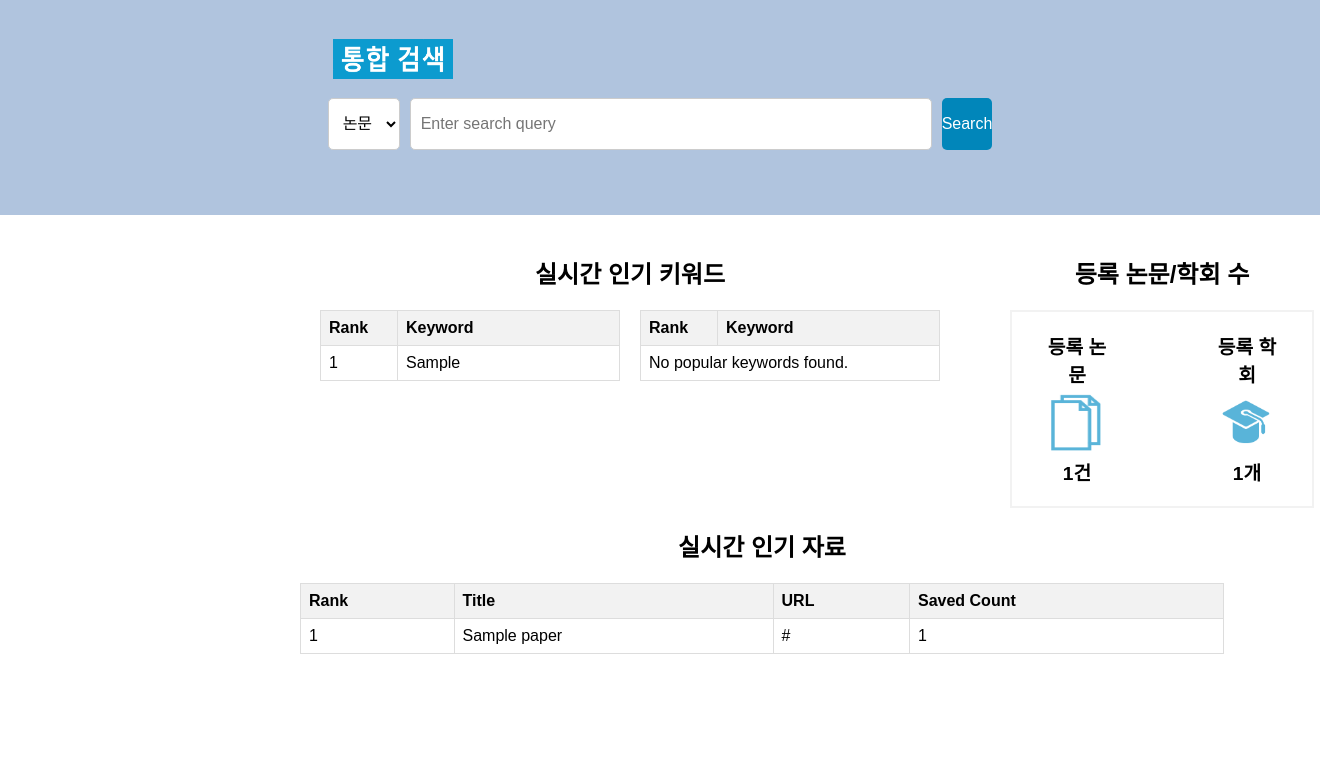
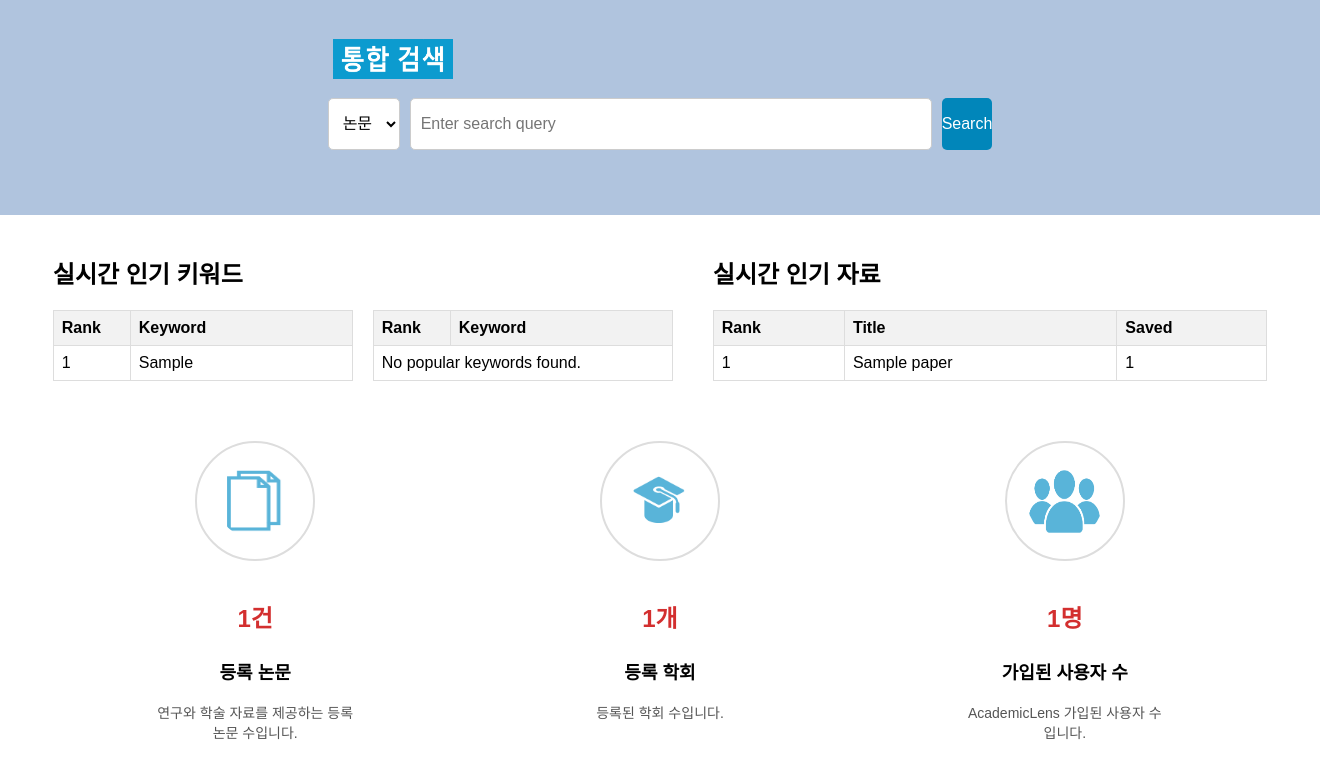
Before and after one commit to kjp0411/AcademicLens, a Django app: page / in a window 1320 px wide. Shown: the part 138-914 px from the top of the page. Before the commit the page ends 792 px from the top, so only its background shows below. Run offline with Django 3.2, Linux system fonts and the light colour scheme; tables that the repository leaves empty hold one stand-in row (values such as "Sample post").

Commit message:
24.11.16.jh

```diff
--- a/main/templates/home.html
+++ b/main/templates/home.html
@@ -13,39 +13,55 @@
         main {
             width: 100%;
         }
+        .header {
+            display: flex;
+            justify-content: space-between; /* 로고와 버튼 사이의 공간을 확보 */
+            align-items: center; /* 수직 가운데 정렬 */
+            padding: 10px 20px; /* 상하 여백과 좌우 여백 설정 */
+            background-color: #ffffff; /* 배경색 설정 */
+        }
 
-        .container {
-            margin-left: 300px;
-            display: flex; /* 자식 요소들을 가로로 배치 */
-            width : 70%;
+        .auth-buttons {
+            display: flex;
+            gap: 10px; /* 버튼 사이의 간격 설정 */
+            align-items: center; /* 세로 중앙 정렬 */
+            margin-right: 1%;
         }
-        .table-container {
-            margin: 0 20px; /* 테이블 간의 간격 조정 */
-            text-align: center;
-            width : 100%;
+
+        .btn-login, .btn-signup {
+            padding: 8px 15px; /* 버튼 내부 여백 설정 */
+            color: #ffffff; /* 글자색 설정 */
+            background-color: #1E90FF; /* 버튼 배경색 설정 */
+            text-decoration: none; /* 밑줄 제거 */
+            border-radius: 5px; /* 버튼 모서리 둥글게 설정 */
+            border: none; /* 버튼 테두리 제거 */
+            cursor: pointer; /* 마우스 커서 포인터로 변경 */
+            font-size: 14px; /* 글자 크기 설정 */
         }
-        table {
-            border-collapse: collapse;
-            width: 100%;
+
+        .btn-login:hover, .btn-signup:hover {
+            background-color: #4682B4; /* 호버 시 배경색 변경 */
         }
-        th, td {
-            border: 1px solid #ddd;
-            padding: 8px;
-            text-align: left;
+
+        .btn-logout {
+            padding: 8px 15px;
+            color: #ffffff;
+            background-color: #1E90FF;
+            text-decoration: none;
+            border-radius: 5px;
+            border: none;
+            cursor: pointer;
+            font-size: 14px;
+            margin-left: 10px; /* 로그아웃 버튼과 환영 메시지 사이의 간격 추가 */
         }
-        th {
-            background-color: #f2f2f2;
+
+        .btn-logout:hover {
+            background-color: #4682B4;
         }
-        .centered-container {
-            display: flex; /* flexbox 레이아웃 사용 */
-            flex-direction: column; /* 수직 정렬 */
-            justify-content: center; /* 수평 중앙 정렬 */
-            text-align: center; /* 텍스트 중앙 정렬 */
-            width : 70%;
-            margin-left: 300px;
-        }
-        .info-container {
-            text-align: center; /* 텍스트 중앙 정렬 */
+
+        .welcome-message {
+            margin-right: 2px; /* 환영 메시지와 로그아웃 버튼 사이 간격 */
+            font-size: 16px;
         }
 
         /* 네비게이션 바 스타일링 */
@@ -153,55 +169,76 @@
             height: 40px;
         }
 
-        .header {
-            display: flex;
-            justify-content: space-between; /* 로고와 버튼 사이의 공간을 확보 */
-            align-items: center; /* 수직 가운데 정렬 */
-            padding: 10px 20px; /* 상하 여백과 좌우 여백 설정 */
-            background-color: #ffffff; /* 배경색 설정 */
+        .container {
+            margin: 0 auto;
+            width: 92%;
         }
 
-        .auth-buttons {
-            display: flex;
-            gap: 10px; /* 버튼 사이의 간격 설정 */
-            align-items: center; /* 세로 중앙 정렬 */
-            margin-right: 1%;
+        .top-section, .bottom-section {
+            width: 100%;
         }
 
-        .btn-login, .btn-signup {
-            padding: 8px 15px; /* 버튼 내부 여백 설정 */
-            color: #ffffff; /* 글자색 설정 */
-            background-color: #1E90FF; /* 버튼 배경색 설정 */
-            text-decoration: none; /* 밑줄 제거 */
-            border-radius: 5px; /* 버튼 모서리 둥글게 설정 */
-            border: none; /* 버튼 테두리 제거 */
-            cursor: pointer; /* 마우스 커서 포인터로 변경 */
-            font-size: 14px; /* 글자 크기 설정 */
+        .bottom-section .table-container {
+            margin: 0 20px; /* 테이블 간의 간격 조정 */
+            text-align: center;
+            width : 100%;
         }
 
-        .btn-login:hover, .btn-signup:hover {
-            background-color: #4682B4; /* 호버 시 배경색 변경 */
+        table {
+            border-collapse: collapse;
+            width: 100%;
+        }
+        th, td {
+            border: 1px solid #ddd;
+            padding: 8px;
+            text-align: left;
+        }
+        th {
+            background-color: #f2f2f2;
         }
 
-        .btn-logout {
-            padding: 8px 15px;
-            color: #ffffff;
-            background-color: #1E90FF;
-            text-decoration: none;
-            border-radius: 5px;
-            border: none;
-            cursor: pointer;
-            font-size: 14px;
-            margin-left: 10px; /* 로그아웃 버튼과 환영 메시지 사이의 간격 추가 */
+        .info-container {
+            text-align: center; /* 텍스트 중앙 정렬 */
         }
 
-        .btn-logout:hover {
-            background-color: #4682B4;
+        .bottom-section {
+            display: flex;
+            justify-content: space-around;
+            margin-top: 20px;
         }
 
-        .welcome-message {
-            margin-right: 2px; /* 환영 메시지와 로그아웃 버튼 사이 간격 */
-            font-size: 16px;
+        .stat-container {
+            text-align: center;
+            padding: 20px;
+            width: 200px; /* Adjust width as needed */
+        }
+
+        .stat-icon {
+            width: 120px;
+            height: 120px;
+            border: 2px solid #ddd;
+            border-radius: 50%;
+            padding: 20px;
+            box-sizing: border-box;
+            margin-bottom: 10px;
+        }
+
+        .stat-number {
+            font-size: 24px; /* Large number font size */
+            font-weight: bold;
+            color: #d32f2f; /* Red color similar to DBpia */
+        }
+
+        .stat-label {
+            font-size: 18px;
+            font-weight: bold;
+            margin-top: 10px;
+        }
+
+        .stat-description {
+            font-size: 14px;
+            color: #555; /* Subtle color for description */
+            margin-top: 5px;
         }
     </style>
 </head>
@@ -223,7 +260,7 @@
     <main>
         <nav class="navbar">
             <ul>
-                <li><a href="#">소개</a></li>
+                <li><a href="{% url 'introduce' %}">소개</a></li>
                 <li><a href="{% url 'post:post_list' %}">IT스타그램</a></li>
                 <li><a href="{% url 'mypage' %}">마이페이지</a></li>
                 <li><a href="{% url 'analysis_page' %}">분석 페이지</a></li>
@@ -249,16 +286,16 @@
         </div>
         <!-- 콘텐츠 시작 -->
         <div class="container">
-            <div class="table-container" style="display: flex; justify-content: space-between;">
+            <div class="top-section" style="display: flex; justify-content: space-between; width: 100%;">
                 <!-- 실시간 인기 키워드 -->
-                <div style="flex: 1; margin-right: 20px;">
+                <div class="keyword-section" style="flex: 1; margin-right: 20px;">
                     <h2>실시간 인기 키워드</h2>
                     <div style="display: flex;">
                         <!-- 첫 번째 테이블 (1-5위) -->
                         <table style="margin-right: 20px; width: 300px;">
                             <thead>
                                 <tr>
-                                    <th style="width: 60px;">Rank</th> <!-- Rank 칸 너비 증가 -->
+                                    <th style="width: 60px;">Rank</th>
                                     <th>Keyword</th>
                                 </tr>
                             </thead>
@@ -300,55 +337,59 @@
                     </div>
                 </div>
 
-                <!-- 등록 논문/학회 수 -->
-                <div class="table-container" style="flex: 1; text-align: center; margin-left: 50px;">
-                    <h2>등록 논문/학회 수</h2>
-                    <div class="info-container" style="font-size: larger;">
-                        <div class="paper-info">
-                            <p>등록 논문 <br>
-                                <img src="{% static 'image/cap_paper.png' %}" alt="Paper" class="paper">
-                                <span>{{ paper_count }}건</span>
-                            </p>
-                        </div>
-                        <div class="affiliation-info">
-                            <p>등록 학회 <br>
-                                <img src="{% static 'image/cap_affiliation.png' %}" alt="Affiliation" class="affiliation">
-                                <span>{{ affiliation_count }}개</span>
-                            </p>
-                        </div>
-                    </div>
-                </div>
-            </div>
-        </div>
-
-        <div class="centered-container">
+                <!-- 실시간 인기 자료 -->
+                <div class="data-section" style="flex: 1; margin-left: 20px;">
                     <h2>실시간 인기 자료</h2>
                     <table>
                         <thead>
                             <tr>
                                 <th>Rank</th>
                                 <th>Title</th>
-                        <th>URL</th>
-                        <th>Saved Count</th> <!-- 저장 횟수 추가 -->
+                                <th>Saved</th>
                             </tr>
                         </thead>
                         <tbody>
                             {% for paper in popular_papers %}
                             <tr>
-                        <td>{{ forloop.counter }}</td> <!-- 순위: 1부터 시작하는 인덱스 -->
-                        <td>
-                            <a href="/paper/{{ paper.id }}/">{{ paper.title }}</a> <!-- Title 링크 추가 -->
-                        </td>
-                        <td><a href="{{ paper.url }}" target="_blank">{{ paper.url }}</a></td>
-                        <td>{{ paper.saved_count }}</td> <!-- 저장 횟수 -->
+                                <td>{{ forloop.counter }}</td>
+                                <td><a href="/paper/{{ paper.id }}/">{{ paper.title }}</a></td>
+                                <td>{{ paper.saved_count }}</td>
                             </tr>
                             {% empty %}
                             <tr>
-                        <td colspan="4">No papers found.</td>
+                                <td colspan="3">No papers found.</td>
                             </tr>
                             {% endfor %}
                         </tbody>
                     </table>
+                </div>
+            </div>
+
+            <div class="bottom-section" style="display: flex; justify-content: space-around; margin-top: 20px;">
+                <!-- 등록 논문 -->
+                <div class="stat-container">
+                    <img src="{% static 'image/cap_paper.png' %}" alt="Paper" class="stat-icon">
+                    <p class="stat-number">{{ paper_count }}건</p>
+                    <p class="stat-label">등록 논문</p>
+                    <p class="stat-description">연구와 학술 자료를 제공하는 등록 논문 수입니다.</p>
+                </div>
+
+                <!-- 등록 학회 -->
+                <div class="stat-container">
+                    <img src="{% static 'image/cap_affiliation.png' %}" alt="Affiliation" class="stat-icon">
+                    <p class="stat-number">{{ affiliation_count }}개</p>
+                    <p class="stat-label">등록 학회</p>
+                    <p class="stat-description">등록된 학회 수입니다.</p>
+                </div>
+
+                <!-- 가입된 사용자 수 -->
+                <div class="stat-container">
+                    <img src="{% static 'image/cap_user.png' %}" alt="User Icon" class="stat-icon">
+                    <p class="stat-number">{{ user_count }}명</p>
+                    <p class="stat-label">가입된 사용자 수</p>
+                    <p class="stat-description">AcademicLens 가입된 사용자 수입니다.</p>
+                </div>
+            </div>
         </div>
         <!-- 콘텐츠 끝 -->
     </main>
--- a/main/templates/search.html
+++ b/main/templates/search.html
@@ -173,7 +173,11 @@
             <div class="search-header">
                 <div class="search-query-container">
                     <span class="search-query">
-                        검색키워드 &nbsp;&nbsp;&nbsp; <span class="highlight">{{ query }}</span>&nbsp;&nbsp;&nbsp; (검색결과 {{ total_results }}건)
+                        검색키워드 &nbsp;&nbsp;&nbsp;
+                        <span class="highlight">
+                            {{ query|slice:":30" }}{% if query|length > 30 %}...{% endif %}
+                        </span>
+                        &nbsp;&nbsp;&nbsp; (검색결과 {{ total_results }}건)
                     </span>
                     <div class="analysis-button-container">
                         <form action="{% url 'total_graph' %}" method="get" id="analysis-form">
--- a/main/templates/searchBase.html
+++ b/main/templates/searchBase.html
@@ -95,7 +95,7 @@
     <main>
         <nav class="navbar">
             <ul>
-                <li><a href="#">소개</a></li>
+                <li><a href="{% url 'introduce' %}">소개</a></li>
                 <li><a href="{% url 'post:post_list' %}">IT스타그램</a></li>
                 <li><a href="{% url 'mypage' %}">마이페이지</a></li>
                 <li><a href="{% url 'analysis_page' %}">분석 페이지</a></li>
--- a/main/urls.py
+++ b/main/urls.py
@@ -12,6 +12,7 @@
     path('search/', views.search, name='search'),
     path('analyze/', views.analyze, name='total_graph'),
     path('paper/<int:paper_id>/', views.paper_detail, name='paper_detail'),
+    path('introduce/', views.introduce, name='introduce'),
 
     path('country-analyze/', views.country_analyze_html, name='country_analyze'),
     path('country_network/',views.country_network,name='country-network'),
--- a/main/views.py
+++ b/main/views.py
@@ -1,6 +1,6 @@
 import mariadb
 from django.shortcuts import render, get_object_or_404
-from .models import Paper, Author, Keyword, Affiliation, Country, PaperAuthor, PaperAffiliation, PaperKeyword, PaperCountry, SavedPaper, RecentPaper, SearchKeyword
+from .models import Paper, Author, Keyword, Affiliation, Country, PaperAuthor, PaperAffiliation, PaperKeyword, PaperCountry, SavedPaper, RecentPaper, SearchKeyword, AuthUser
 from django.db import connection
 from collections import Counter
 from datetime import datetime
@@ -80,13 +80,21 @@
     popular_keywords_1_5 = SearchKeyword.objects.all().order_by('-count')[:5]
     popular_keywords_6_10 = SearchKeyword.objects.all().order_by('-count')[5:10]
 
+    # 유저 수 가져오기
+    user_count = AuthUser.objects.count()
+
     return render(request, 'home.html', {
         'paper_count': paper_count,
         'affiliation_count': affiliation_count,
         'popular_papers': popular_papers,  # 인기 논문 데이터
         'popular_keywords_1_5': popular_keywords_1_5,  # 상위 1-5위 인기 키워드
         'popular_keywords_6_10': popular_keywords_6_10,  # 상위 6-10위 인기 키워드
+        'user_count': user_count,
     })
+
+# 소개 화면
+def introduce(request):
+    return render(request, 'introduce.html')
 
 # 검색 시 논문 출력 및 필터링
 def search(request):
```
Also changed, not shown: main/templates/introduce.html (added, +135 -0 lines), main/templates/total_graph.html (+11 -1 lines), main/static/image/cap_user.png (added). Lines whose indentation alone changed are shown as unchanged.
